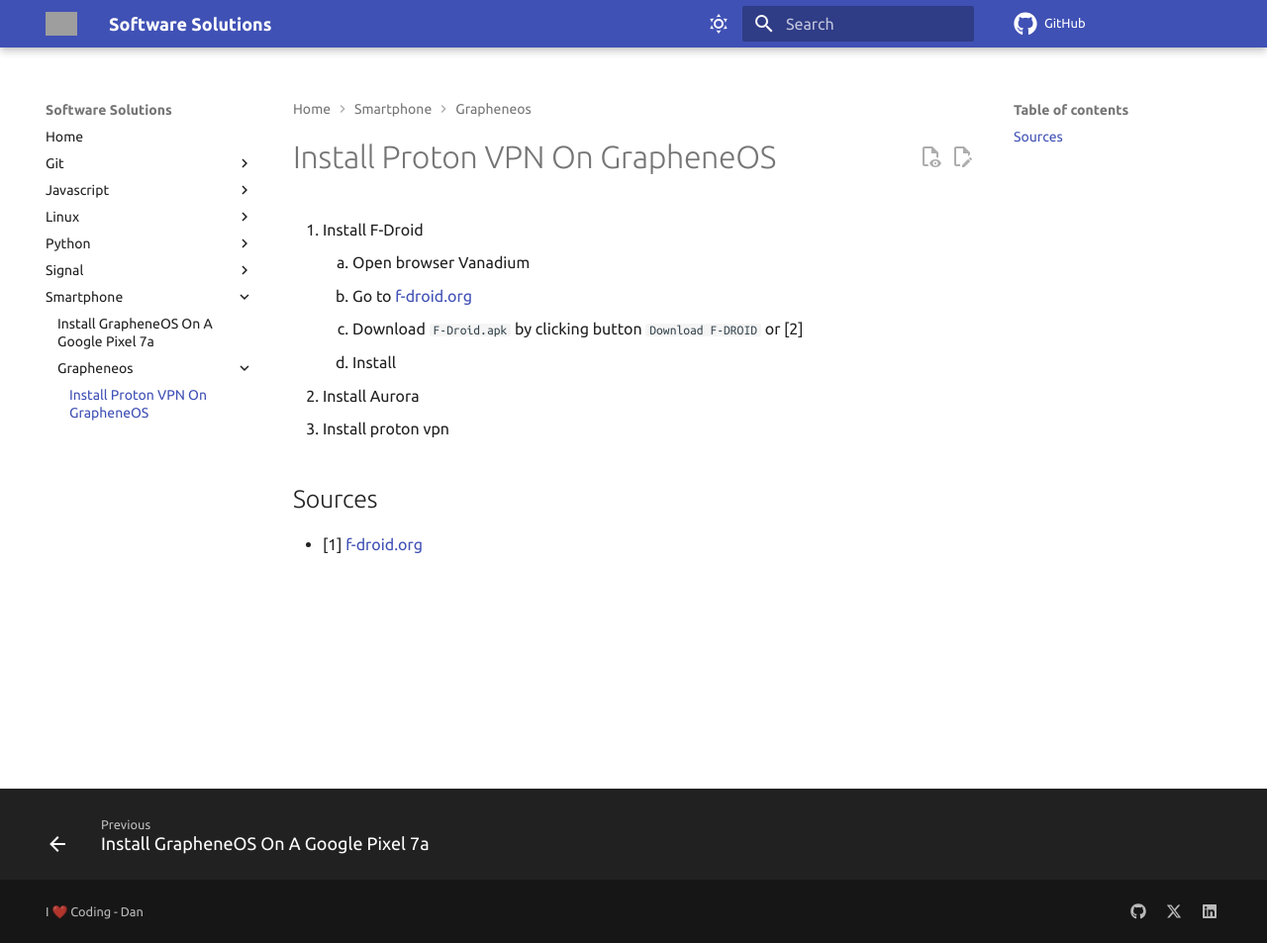
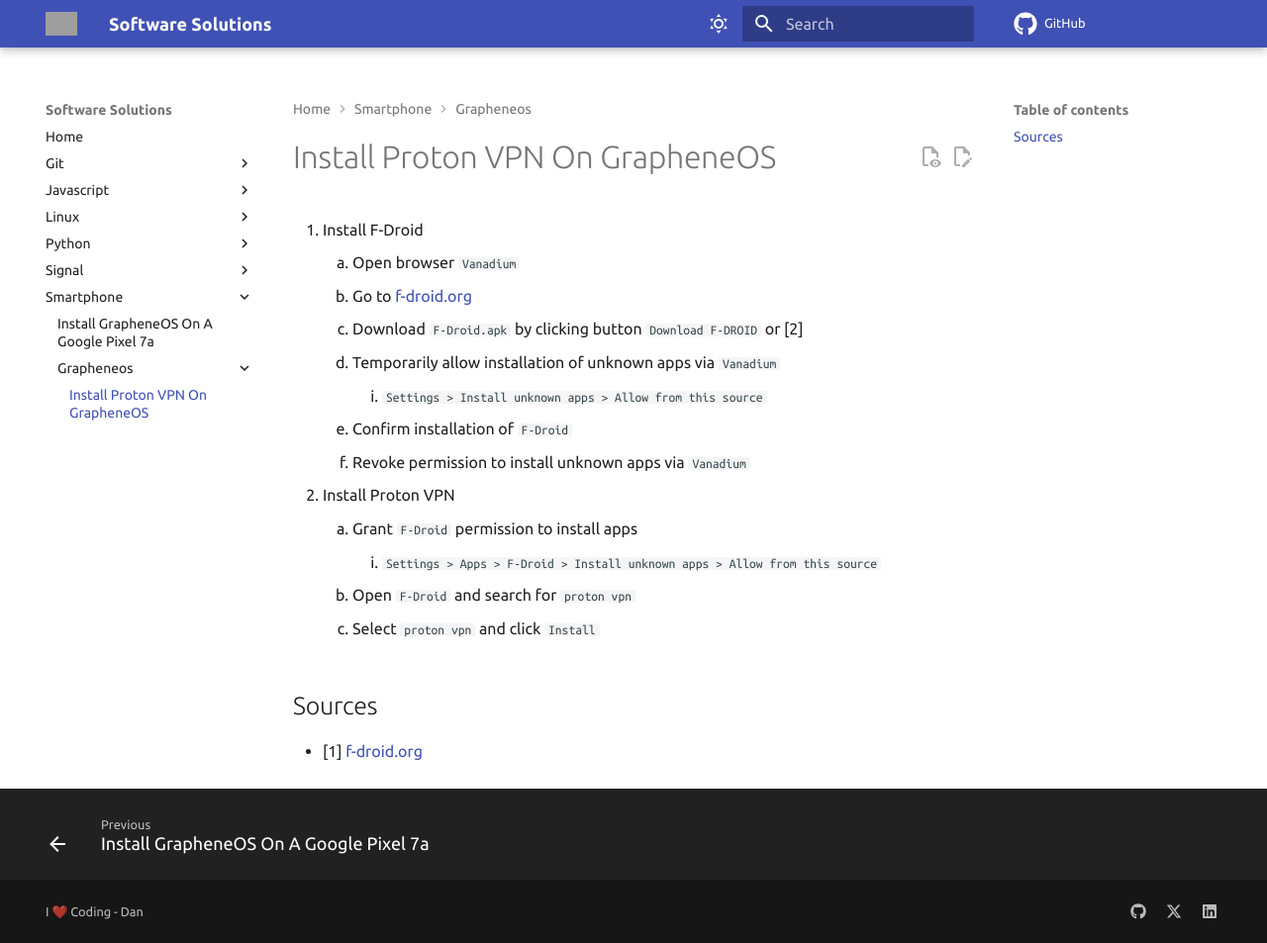
Before and after one commit to danieldreke/software-solutions, an MkDocs documentation site: the page built from docs/smartphone/grapheneos/install-proton-vpn-on-grapheneos.md, in a window 1280 px wide and 953 px high. Shown: the whole window at 99% size. Built offline with MkDocs 1.6.1 and Material for MkDocs 9.7.7, drawn with Linux system fonts in a browser that asks for light colours; comment, search, counter and statistics services are not loaded; grey boxes are pictures that could not be loaded.

Commit message:
Update install-proton-vpn-on-grapheneos.md

```diff
--- a/docs/smartphone/grapheneos/install-proton-vpn-on-grapheneos.md
+++ b/docs/smartphone/grapheneos/install-proton-vpn-on-grapheneos.md
@@ -1,12 +1,22 @@
 # Install Proton VPN on GrapheneOS
 
 1. Install F-Droid
-    1. Open browser Vanadium
-    2. Go to [f-droid.org](https://f-droid.org/)
-    3. Download `F-Droid.apk` by clicking button `Download F-DROID` or [2]
-    4. Install
-2. Install Aurora
-3. Install proton vpn
+    1. Open browser `Vanadium`
+    1. Go to [f-droid.org](https://f-droid.org/)
+    1. Download `F-Droid.apk` by clicking button `Download F-DROID` or [2]
+    1. Temporarily allow installation of unknown apps via `Vanadium`
+        1. `Settings > Install unknown apps > Allow from this source`
+    1. Confirm installation of `F-Droid`
+    2. Revoke permission to install unknown apps via `Vanadium`
+1. Install Proton VPN
+    1. Grant `F-Droid` permission to install apps
+        1. `Settings > Apps > F-Droid > Install unknown apps > Allow from this source`
+    2. Open `F-Droid` and search for `proton vpn`
+    3. Select `proton vpn` and click `Install`
+<!-- 2. Install Aurora
+    1. Grant `F-Droid` permission to install apps
+        1. `Settings > Apps > F-Droid > Install unknown apps > Allow from this source`
+    2. -->
 
 ## Sources
 
```
